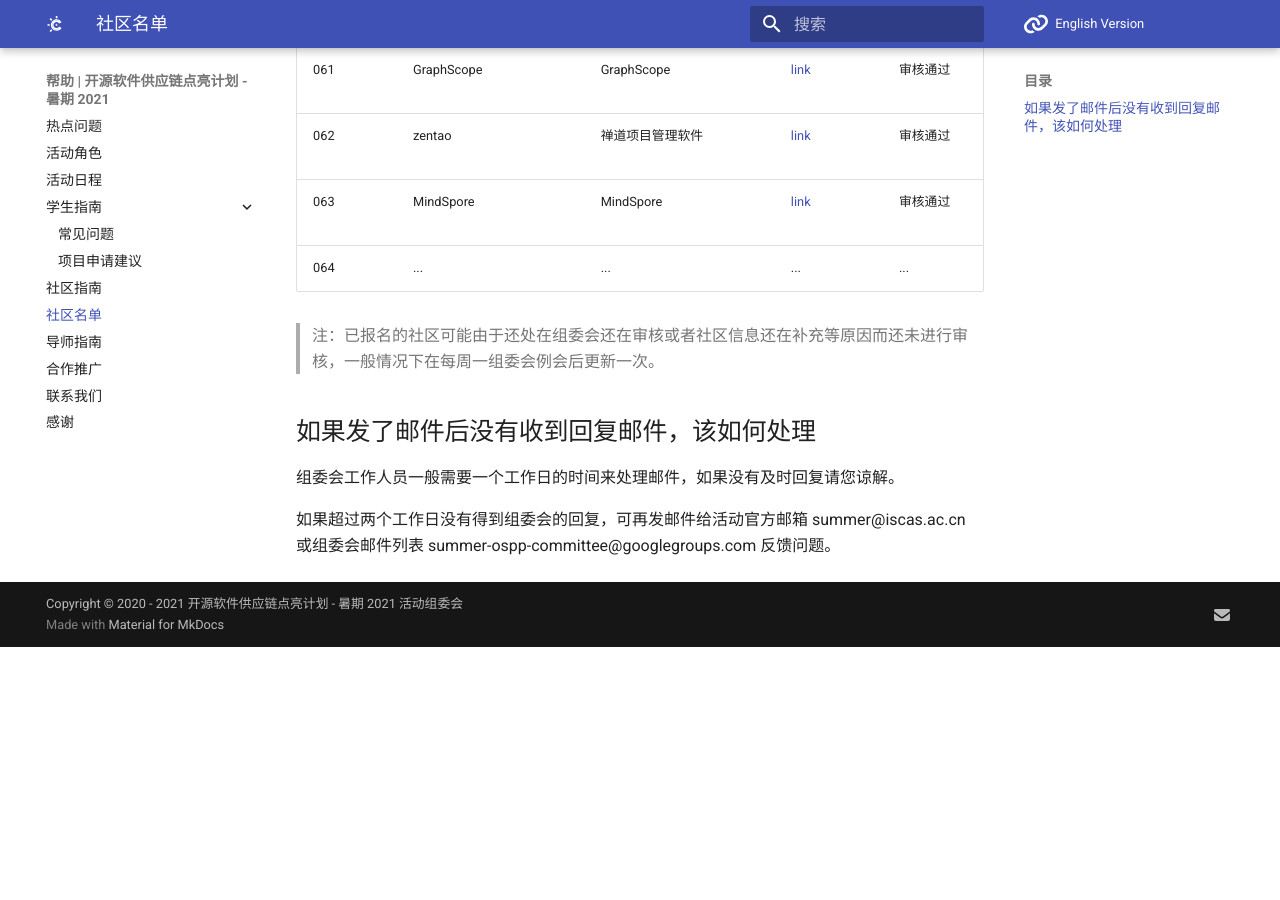
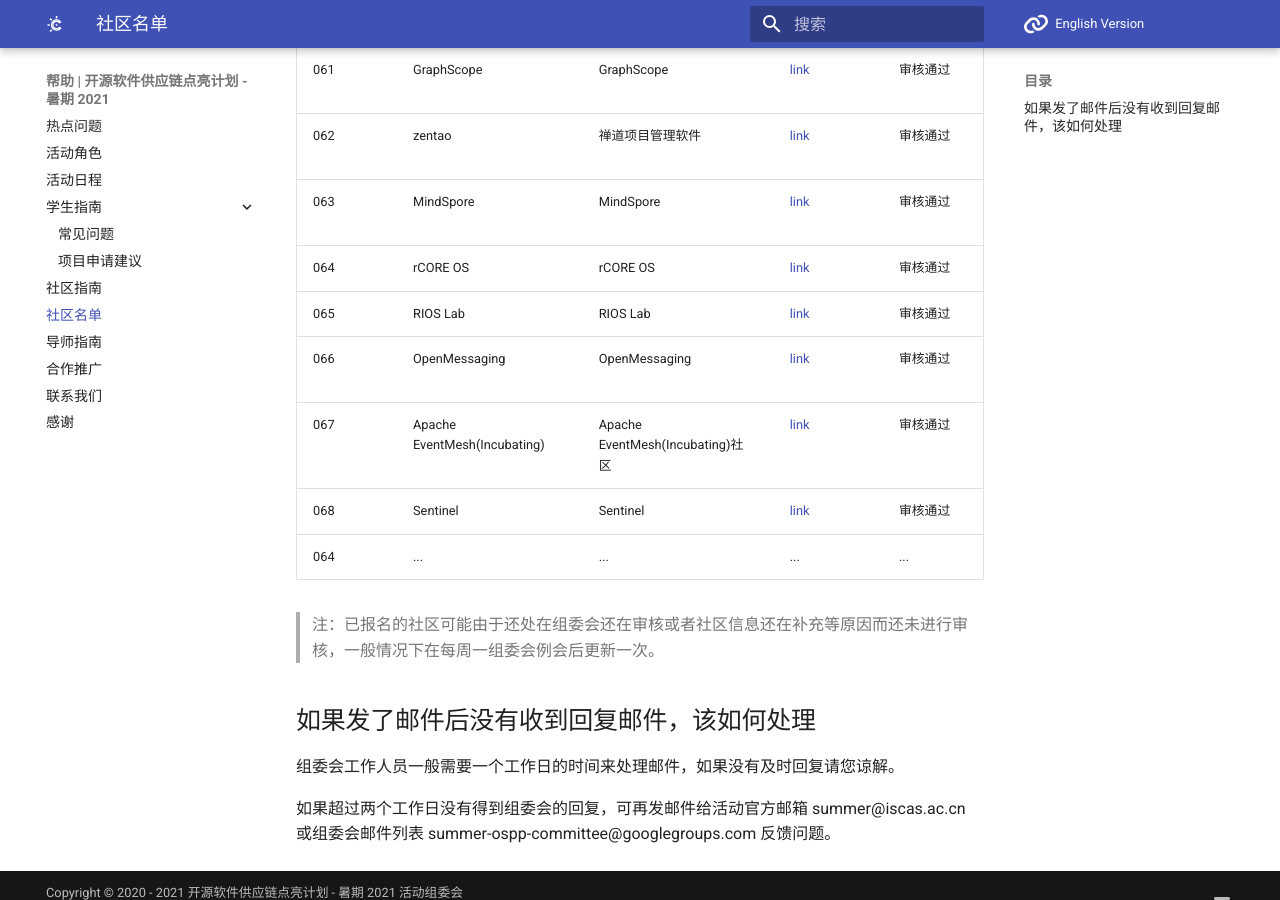
Before and after one commit to summer-ospp/help, an MkDocs documentation site: the page built from docs/communities-list.md, in a window 1280 px wide and 900 px high, scrolled down 3204 px. Built offline with MkDocs 1.6.1 and Material for MkDocs 9.7.7, drawn with Linux system fonts in a browser that asks for light colours; comment, search, counter and statistics services are not loaded; before the commit the page ends 3851 px from its top, so only the background shows below that.

Commit message:
Update communities-list.md

```diff
--- a/docs/communities-list.md
+++ b/docs/communities-list.md
@@ -69,6 +69,11 @@
 | 061  | GraphScope              | GraphScope                    | [link]( https://graphscope.io)                                  | 审核通过    |
 | 062  | zentao                  | 禅道项目管理软件                 | [link]( https://www.zentao.net/)                              | 审核通过    |
 | 063  | MindSpore               | MindSpore                       | [link]( https://www.mindspore.cn)                             | 审核通过    |
+| 064  | rCORE OS                | rCORE OS                        | [link]( https://github.com/rcore-os/)                         | 审核通过    |
+| 065  | RIOS Lab                | RIOS Lab                        | [link]( https://rioslab.org)                                  | 审核通过    |
+| 066  | OpenMessaging           | OpenMessaging                   | [link]( http://openmessaging.cloud/)                          | 审核通过    |
+| 067  | Apache EventMesh(Incubating)    | Apache EventMesh(Incubating)社区       | [link]( https://eventmesh.apache.org)          | 审核通过    |
+| 068  | Sentinel                | Sentinel                        | [link]( https://sentinelguard.io)                             | 审核通过    |
 | 064  | ...                     | ...                | ...         | ...    |
 
 > 注：已报名的社区可能由于还处在组委会还在审核或者社区信息还在补充等原因而还未进行审核，一般情况下在每周一组委会例会后更新一次。
```
